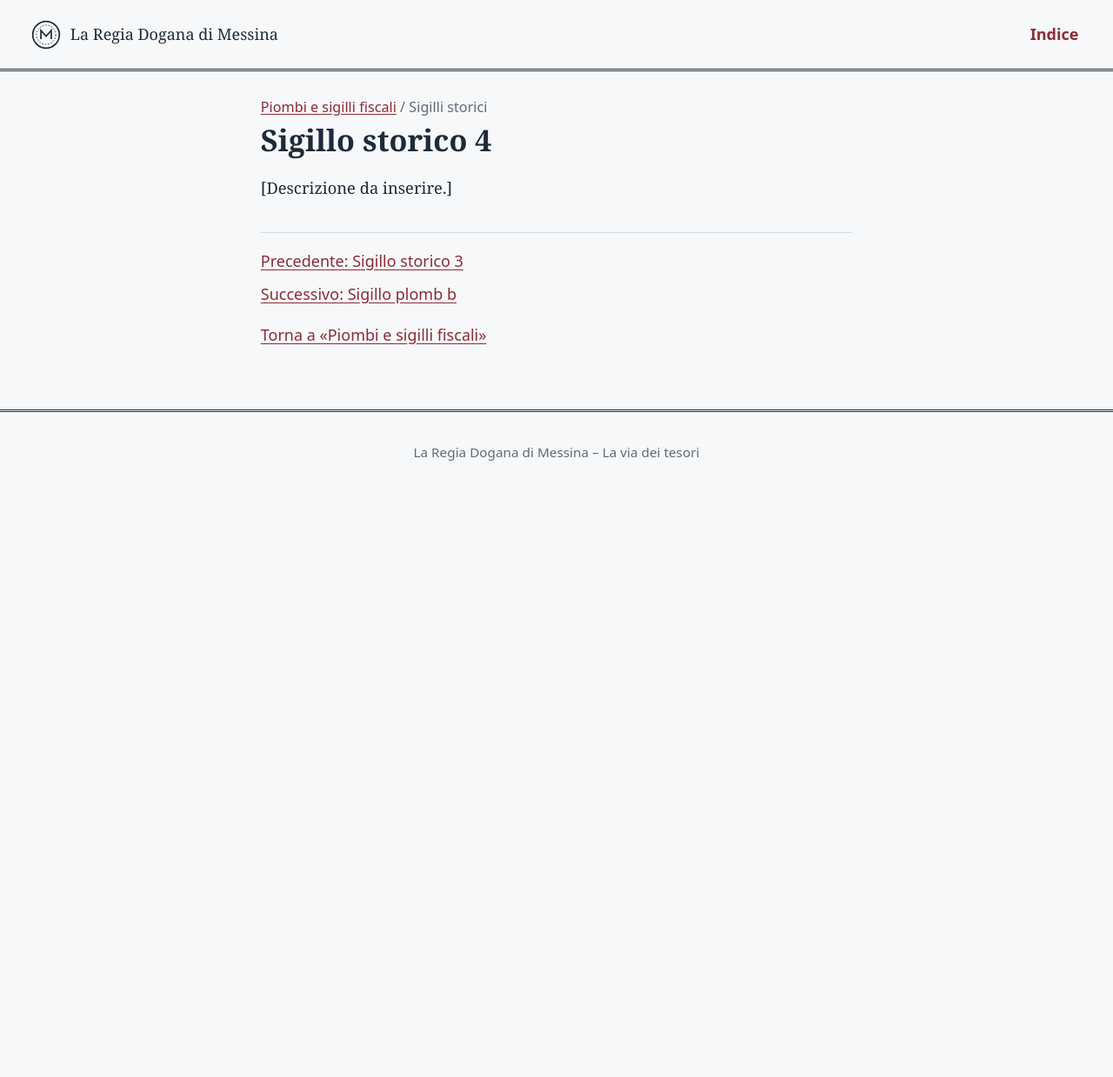
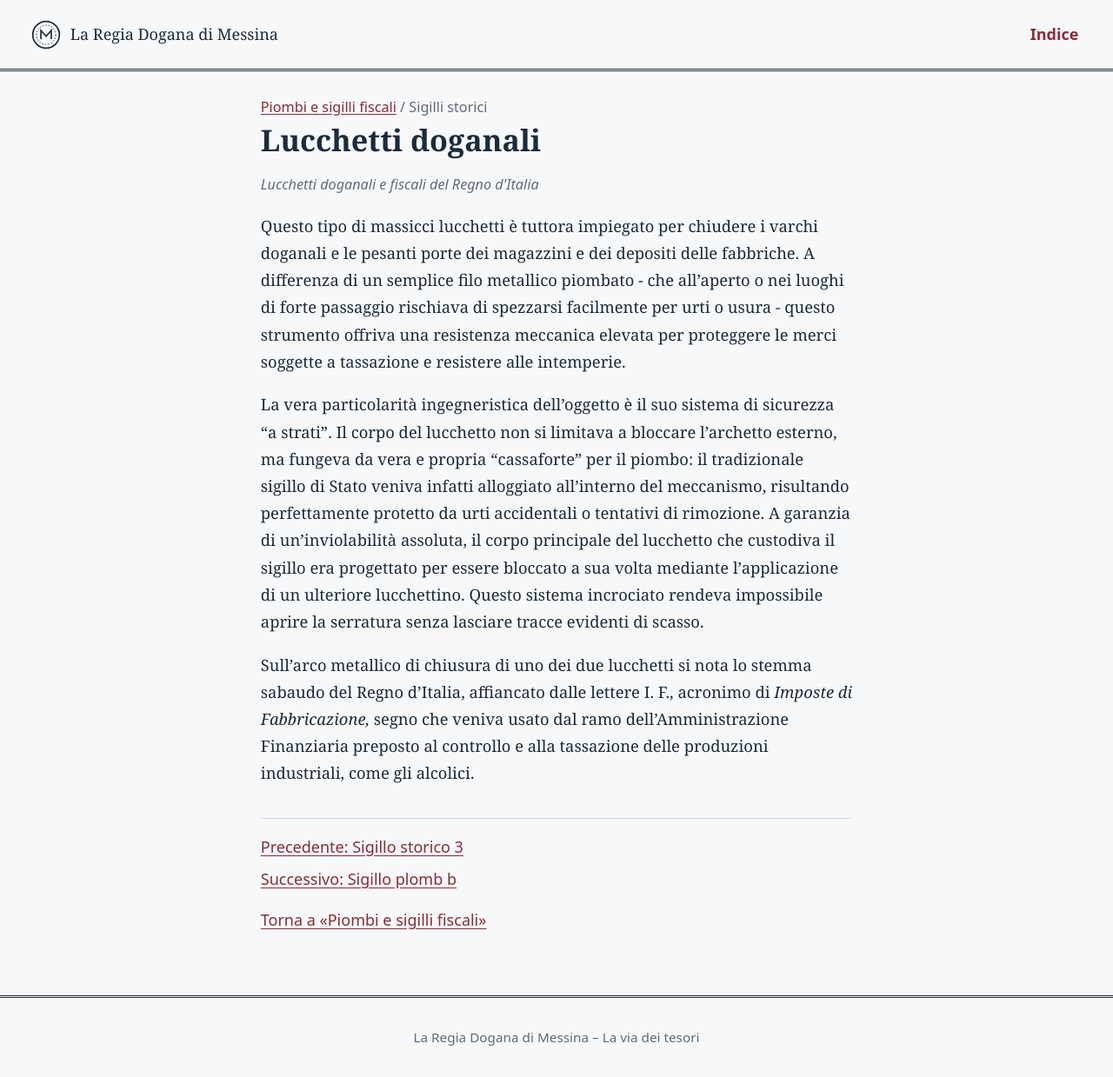
Before and after one commit to GiuseppeLB/regia-dogana-di-Messina, a Jekyll site: the page built from _oggetti/sigillo-storico-4.md, in a window 1280 px wide. Shown: the whole page at 87% size. Built offline with Jekyll 4.4.1, drawn with Linux system fonts in a browser that asks for light colours; before the commit the page ends 900 px from its top, so only the background shows below that.

Commit message:
Update _oggetti/sigillo-storico-4.md (via Pages CMS)

```diff
--- a/_oggetti/sigillo-storico-4.md
+++ b/_oggetti/sigillo-storico-4.md
@@ -1,11 +1,13 @@
 ---
 layout: oggetto
-title: "Sigillo storico 4"
+title: "Lucchetti doganali "
 pagina: sigilli
-sezione: "Sigilli storici"
+sezione: Sigilli storici
 ordine: 4
-foto: ""
-alt: ""
-didascalia: ""
+didascalia: Lucchetti doganali e fiscali del Regno d'Italia
 ---
-[Descrizione da inserire.]
+Questo tipo di massicci lucchetti è tuttora impiegato per chiudere i varchi doganali e le pesanti porte dei magazzini e dei depositi delle fabbriche. A differenza di un semplice filo metallico piombato - che all'aperto o nei luoghi di forte passaggio rischiava di spezzarsi facilmente per urti o usura - questo strumento offriva una resistenza meccanica elevata per proteggere le merci soggette a tassazione e resistere alle intemperie.
+
+La vera particolarità ingegneristica dell'oggetto è il suo sistema di sicurezza "a strati". Il corpo del lucchetto non si limitava a bloccare l'archetto esterno, ma fungeva da vera e propria "cassaforte" per il piombo: il tradizionale sigillo di Stato veniva infatti alloggiato all'interno del meccanismo, risultando perfettamente protetto da urti accidentali o tentativi di rimozione. A garanzia di un'inviolabilità assoluta, il corpo principale del lucchetto che custodiva il sigillo era progettato per essere bloccato a sua volta mediante l'applicazione di un ulteriore lucchettino. Questo sistema incrociato rendeva impossibile aprire la serratura senza lasciare tracce evidenti di scasso.
+
+Sull'arco metallico di chiusura di uno dei due lucchetti si nota lo stemma sabaudo del Regno d'Italia, affiancato dalle lettere I. F., acronimo di *Imposte di Fabbricazione,* segno che veniva usato dal ramo dell'Amministrazione Finanziaria preposto al controllo e alla tassazione delle produzioni industriali, come gli alcolici.
```
